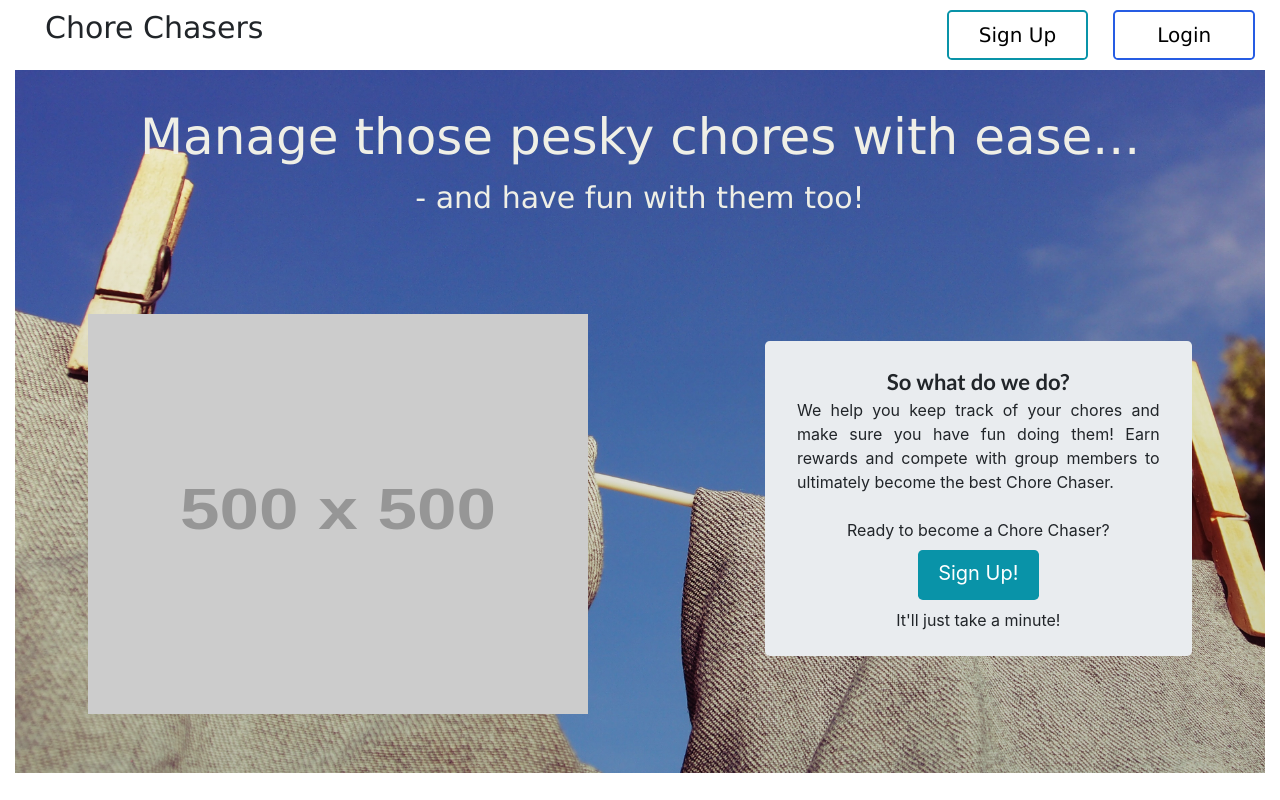
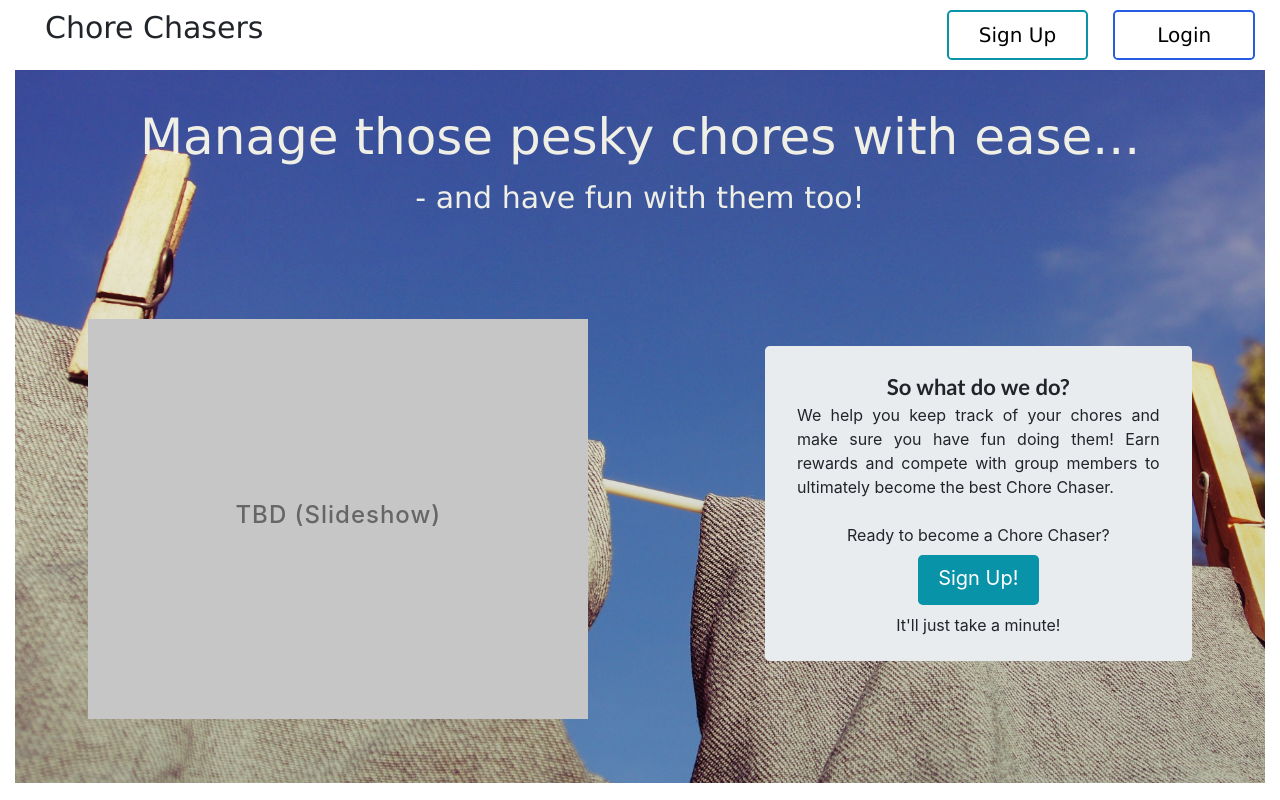
Before and after one commit to BrennanBeeler/CS5340_ChoreChasers, a React (Create React App) app: page / in a window 1280 px wide. Built offline with nearby package versions, Linux system fonts and the light colour scheme.

Commit message:
changed landing page static image to div for T4

```diff
--- a/src/components/home/home.css
+++ b/src/components/home/home.css
@@ -166,6 +166,21 @@
     color: #ffffff;
 }
 
+.image-placeholder {
+    background-color: #c6c6c6;
+    display: flex;
+    height: 400px;
+    width: 500px;
+    margin: 5px;
+}
+
+.image-placeholder > h4 {
+    align-self: center;
+    text-align: center;
+    width: 100%;
+    color: #666666;
+}
+
 
 /*.container {*/
 /*    display: flex;*/
--- a/src/components/home/home.js
+++ b/src/components/home/home.js
@@ -43,8 +43,11 @@ const Home = () => {
 
             <div className="row">
                 {/*TODO: need to figure out image*/}
-                <img src="https://via.placeholder.com/500" alt="Home page" width="500" height="400" className="mx-auto"/>
-                {/*<img src="https://unsplash.com/photos/D1aHq2D42UQ" alt="Home page" width="500" height="400" className="mx-auto"/>*/}
+                {/*<img src="https://via.placeholder.com/500" alt="Home page" width="500" height="400" className="mx-auto"/>*/}
+                {/*<img src="/public/hangingclothes2.jpg" alt="Home page" width="4608" height="2088" className="mx-auto"/>*/}
+                <div className="image-placeholder mx-auto">
+                    <h4>TBD (Slideshow)</h4>
+                </div>
 
 
                 {/*TODO: look into jumbotron from boostrap*/}
```
Also changed, not shown: public/hangingclothes2.jpg (added).
